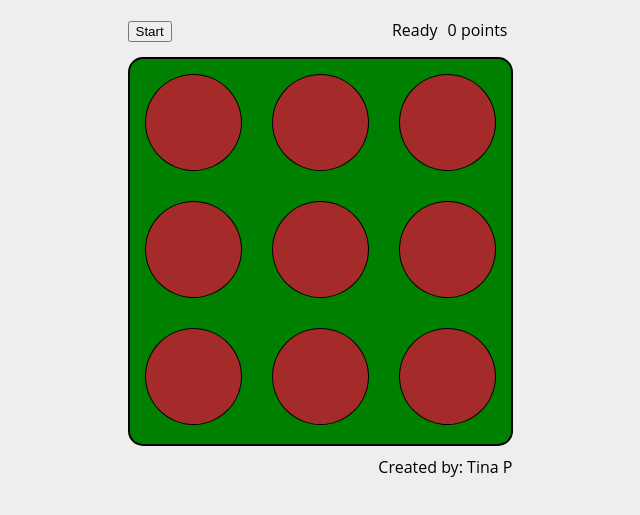
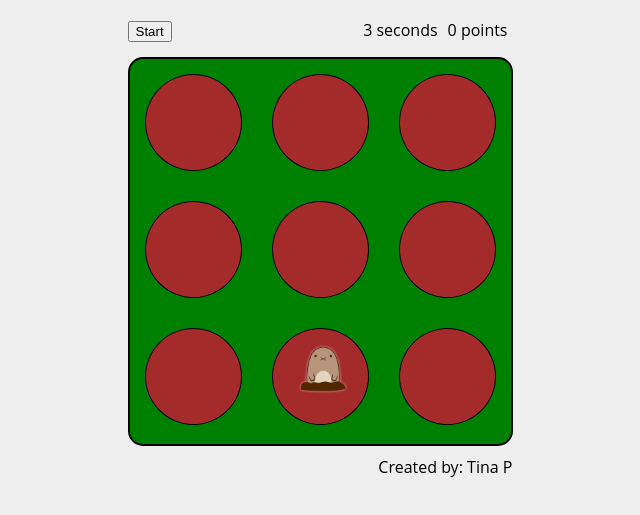
Before and after one commit to gebigoma/Whack-a-Mole, a plain HTML site: page index.html in a window 1280 px wide. Both pictures are taken after a click on the button "Start". Shown: the part 67-582 px from the top of the page, without its empty margins (320-960 px from the left). Drawn offline with Linux system fonts and the light colour scheme.

Commit message:
almost there, need to enable button when game is reset

```diff
--- a/index.html
+++ b/index.html
@@ -7,7 +7,7 @@
     <title>Whack-a-Mole</title>
     <img src="images/mole.png" alt=""/>
     <link rel="stylesheet" type="text/css" media="screen" href="css/main.css" />
-    <script src="js/main.js"></script>
+
 
 </head>
 <body>
@@ -40,6 +40,6 @@
         <footer>Created by: Tina P</footer>
 
     </main>
-
+    <script src="js/main.js"></script>
 </body>
 </html>
--- a/js/main.js
+++ b/js/main.js
@@ -1,11 +1,62 @@
-console.log("JS is loaded..");
+// Psuedocode
+// 1. Timer should start at 30 seconds
+// 2. When the user clicks on the start game, the timer should start decreasing by 1 second and show mole
+// 3. Set Interval to countdown from 30, clear Interval to stop counting down
+// 4. Once the timer starts (button is clicked), the mole needs to appear
+// 5. When user clicks on mole the score increments by 1
+// 6. The mole needs to move to a random spot after 1 second from when it first appears and continues to do so until timer runs out
+// 7. When game ends, alert box pops up with score
+// 8. Click ok in box to reset gameboard
+
+const button = document.getElementById('start-button');
+const timer = document.getElementById('timer');
+const score = document.getElementById('score');
+const mole = document.getElementById('mole');
+const holes = document.getElementsByClassName('hole');
+
+var startButton = document.querySelector('#start-button');
+
+var scoreBoard = 0
+
+function increaseScore() {
+    scoreBoard++
+    score.innerText = `${scoreBoard} points`
+}
+
+function clearScore() {
+    scoreBoard = 0
+    score.innerText = `${scoreBoard} points`
+}
+
+function countDown() {
+    var counter = 5;
+    var countDown = setInterval(
+      function(){
+          showMole()
+          moveMole()
+          counter--
+          timer.innerText = `${counter} seconds`
+          // disable the start game button
+        //   button.setAttribute(`disabled`, true)
+          if(counter === 0) {
+          clearInterval(countDown)
+          alert(`Game over! You scored ${scoreBoard} points!`)
+          clearScore()
+        //   button.setAttribute(`enabled`, true)
+
+          }
+    }, 1000)
+}
 
 
-// Psuedocode
-// 1. Timer should start at 30 seconds.
-// 2. When the user clicks on the start game, the timer should start decreasing by 1 second.
-// 3. Once the timer starts, the mole needs to appear.
-// 4. The mole should appear in a random hole in 1 second.
-// 5. When user clicks on a mole the score should increment by 1.
-// 6. When the time reaches 0 display alert with user's score
-// 7. click OK on alert and reset gameboard
+function showMole() {
+    mole.style.display = "initial"
+}
+
+function moveMole() {
+    newHole = Math.floor(Math.random() * Math.floor(holes.length))
+    holes[newHole].appendChild(mole)
+}
+
+startButton.addEventListener('click', countDown)
+mole.addEventListener('click', increaseScore)
```
